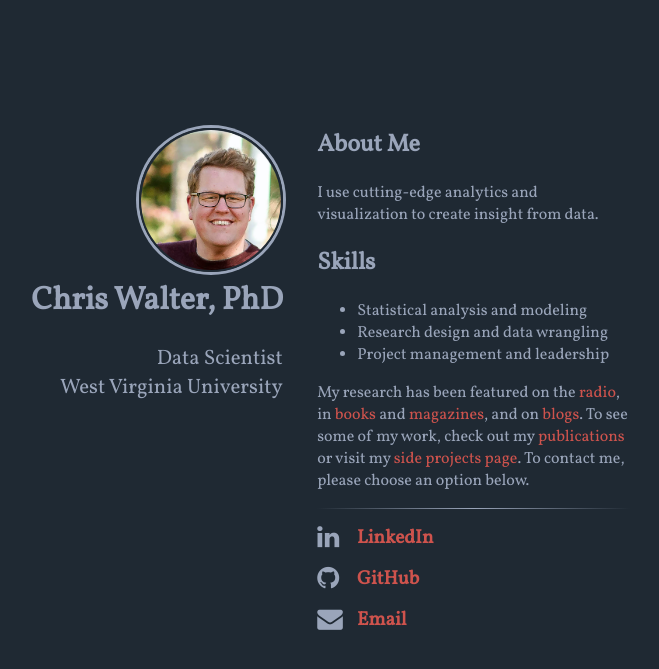
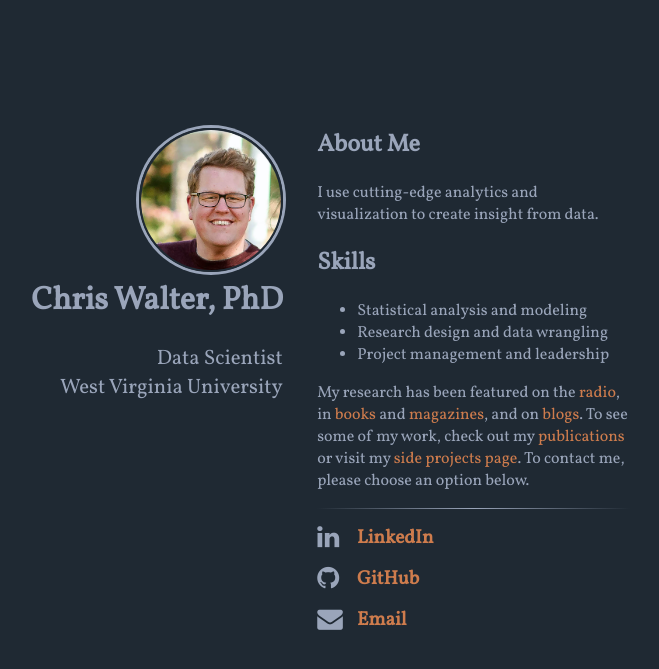
Before and after one commit to waltscience/waltscience.github.io, a Jekyll site: the page built from index.html, in a window 1280 px wide. Shown: the top 669 px of the page, without its empty margins (350-1009 px from the left). Built offline with Jekyll 4.4.1, drawn with Linux system fonts in a browser that asks for light colours; nearby versions of some CDN libraries.

Commit message:
Update main.scss

```diff
--- a/assets/main.scss
+++ b/assets/main.scss
@@ -2,7 +2,7 @@
 ---
 
 $text-color: #9AA5BA;          /*** #46433A ***/
-$anchor-text-color: #CE534D;   /*** #CE534D ***/
+$anchor-text-color: #CE7C4D;   /*** #CE534D ***/
 $background-color: #1F2933;    /*** #F1EED9 ***/
 
 body {
```
